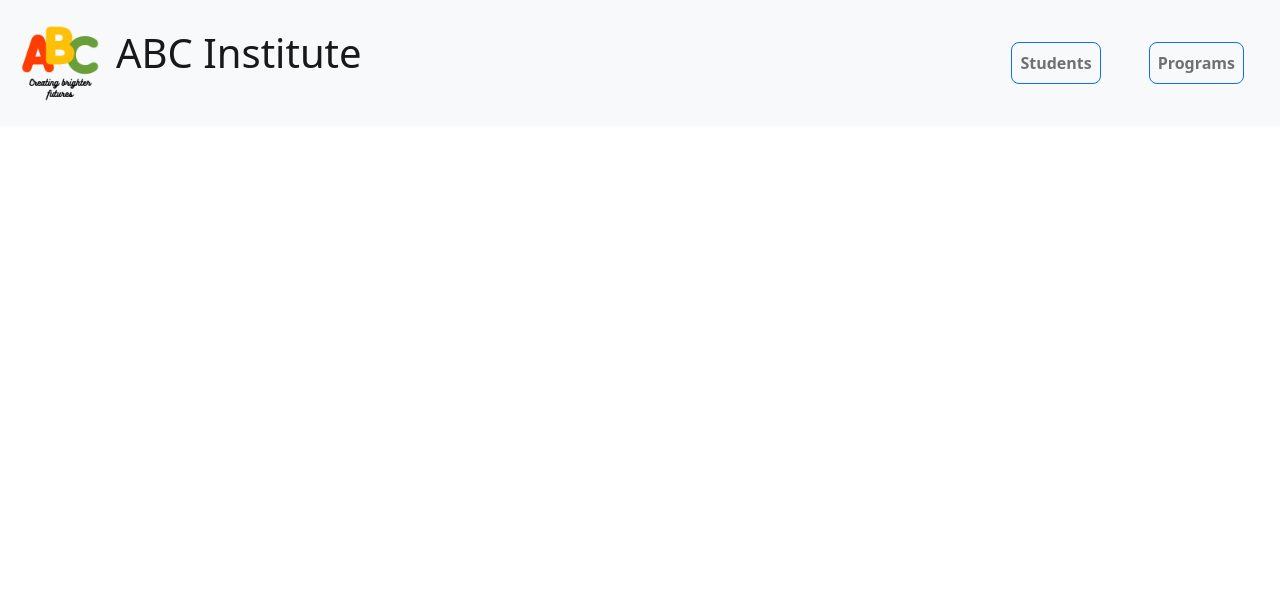
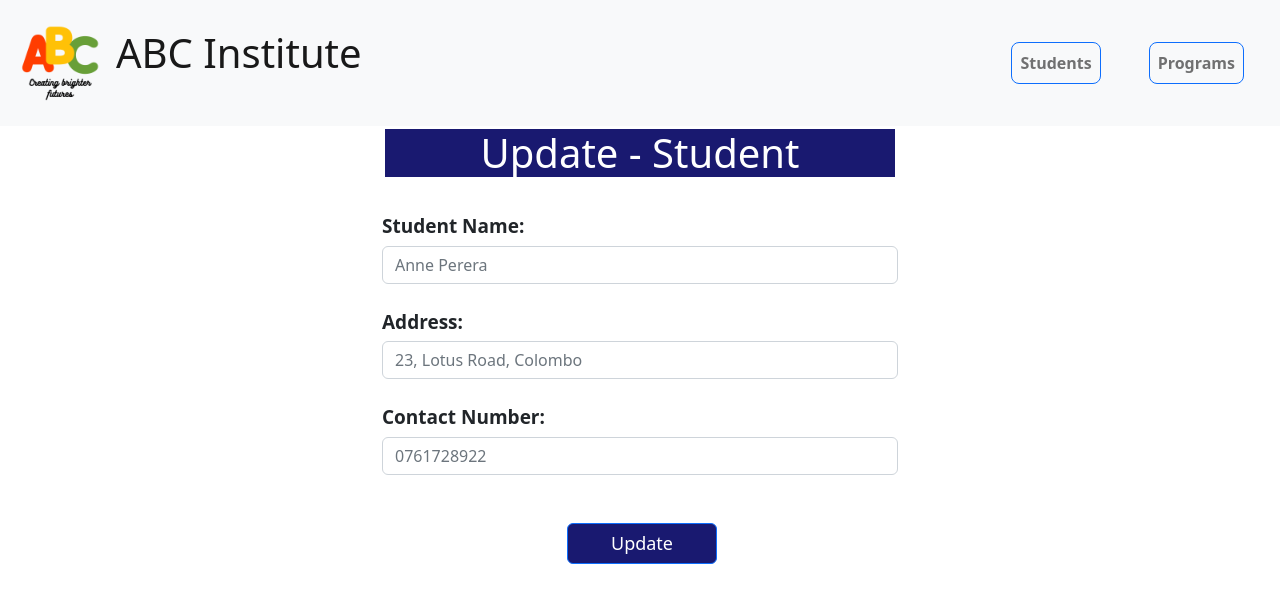
Before and after one commit to ShonaliRomeshika/ABC-Institute, a React (Create React App) app in the folder frontend/: page /student/update/1 in a window 1280 px wide. Shown: the top 602 px of the page. Built offline with nearby package versions, Linux system fonts and the light colour scheme; no server answers.

Commit message:
editStudent.js created

```diff
--- a/frontend/src/App.js
+++ b/frontend/src/App.js
@@ -8,7 +8,8 @@ import programs from "./components/programs/programs";
 import createProgram from "./components/programs/createProgram";
 import EditProgram from "./components/programs/editProgram";
 
-import RegisterStudent from "./components/students/RegisterStudent";
+import createStudent from "./components/students/createStudent";
+import EditStudent from "./components/students/editStudent";
 
 
 function App() {
@@ -21,7 +22,8 @@ function App() {
         <Route path="/programs" exact Component={ programs } > </Route>
         <Route path="/program/add" exact Component={ createProgram } > </Route>
         <Route path="/program/update/:id" exact Component={ EditProgram } > </Route>
-        <Route path="/students/add" exact Component={ RegisterStudent } > </Route>
+        <Route path="/students/add" exact Component={ createStudent } > </Route>
+        <Route path="/student/update/:id" exact Component={ EditStudent } > </Route>
 
 
       </Routes>
--- /dev/null
+++ b/frontend/src/components/students/editStudent.js
@@ -0,0 +1,184 @@
+import { useState, useEffect } from "react";
+import { useParams, useNavigate } from "react-router-dom";
+import axios from "axios";
+import swal from "sweetalert";
+
+export default function EditStudent() {
+  const { id } = useParams();
+  const navigate = useNavigate();
+
+
+  const [name, setName] = useState("");
+  const [address, setAddress] = useState("");
+  const [contact, setContact] = useState("");
+
+  useEffect(() => {
+    axios.get(`http://localhost:8000/students/${id}`)
+      .then((res) => {
+        if (res.data.success) {
+          setName(res.data.student.name);
+          setAddress(res.data.student.address);
+          setContact(res.data.student.contact);
+        }
+      })
+      .catch((err) => console.log(err));
+  }, [id]);
+
+  const handleInputChange = (e) => {
+    const { name, value } = e.target;
+
+    switch (name) {
+      case "name":
+        setName(value);
+        break;
+      case "address":
+        setAddress(value);
+        break;
+      case "contact":
+        setContact(value);
+        break;
+      default:
+        break;
+    }
+  };
+
+
+  const onSubmit = (e) => {
+    e.preventDefault();
+
+    const data = {
+      name: name,
+      address: address,
+      contact: contact,
+    };
+
+
+  //validations
+  const num = /^\d+$/
+  ;
+
+  if (
+    name === "" ||
+    address === "" ||
+    contact === ""
+  ) {
+    swal(
+      "Please fill the form correctly",
+      "Form values cannot be empty",
+      "error"
+    );
+  }
+  else if ((!num.test(String(contact)))) {
+    swal("Invalid Contact Number", "There should be only digits, Ex: 0761237877", "error");
+  }
+
+     else {
+      swal({
+        title: "Are you sure?",
+        text: `Student Name: ${name} |
+            Address: ${address} | Contact: ${contact}`,
+        icon: "info",
+        buttons: true,
+        dangerMode: true,
+      }).then((willDelete) => {
+        if (willDelete) {
+          axios.put(`http://localhost:8000/students/update/${id}`, data)
+            .then((res) => {
+              if (res.data.success) {
+                setName("");
+                setAddress("");
+                setContact("");
+              }
+            })
+            .catch((err) => console.log(err));
+          swal("Successfully Updated!", { icon: "success" });
+        } else {
+          swal("Updation is not completed!");
+        }
+      });
+    }
+  };
+
+  return (
+    <div className="container" style={{ width: "540px" }}>
+      <h1
+              className="text-center"
+              style={{
+                borderStyle: "solid",
+                backgroundColor: "MidnightBlue",
+                color: "white",
+              }}
+            >
+              Update - Student
+            </h1>
+      <br />
+      <form>
+        <div className="form-group">
+            <div className="form-group">
+
+            <label style={{ marginBottom: '5px',fontSize:'19px' }} for="exampleInputEmail1"><b>Student Name:</b></label>
+            <input
+              type="text"
+              class="form-control"
+              name="name"
+              aria-describedby="emailHelp"
+              placeholder="Anne Perera"
+              value={name}
+              onChange={handleInputChange}
+              required
+            />
+          </div>
+          <br></br>
+          <div className="form-group">
+            <div className="form-group">
+              <label style={{ marginBottom: '5px',fontSize:'19px' }} for="exampleInputPassword1">
+                <b>Address:</b>
+              </label>
+              <input
+                type="text"
+                className="form-control"
+                name="address"
+                placeholder="23, Lotus Road, Colombo"
+                value={address}
+                onChange={handleInputChange}
+                required
+              />
+            </div>
+            <br></br>
+            <label style={{ marginBottom: '5px',fontSize:'19px' }} for="exampleInputEmail1"><b>Contact Number:</b></label>
+            <input
+              type="text"
+              class="form-control"
+              name="contact"
+              aria-describedby="emailHelp"
+              placeholder="0761728922"
+              value={contact}
+              onChange={handleInputChange}
+              required
+            />
+            <br></br>
+
+      </div>
+
+
+          <br></br>
+          <div className="container" style={{ width: "170px" }}>
+            <button
+              type="submit"
+              onClick={onSubmit}
+              className="btn btn-primary"
+              style={{
+                width: "150px",
+                fontSize: "large",
+                backgroundColor: "MidnightBlue",
+              }}
+            >
+              Update
+            </button>
+          </div>
+          </div>
+        </form>
+      <br />
+    </div>
+  );
+}
```
Also changed, not shown: frontend/src/components/students/createStudent.js (renamed from frontend/src/components/students/RegisterStudent.js), 1 other file (tests, documents, lock files or other folders).
